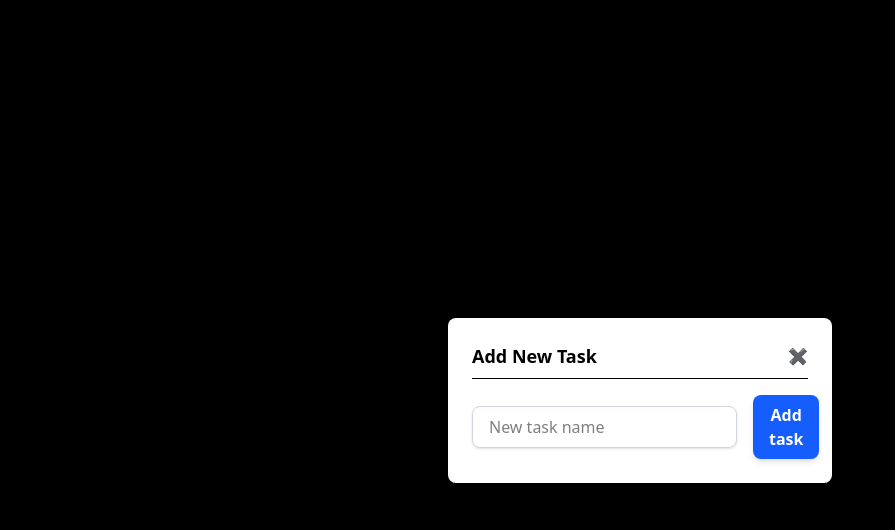
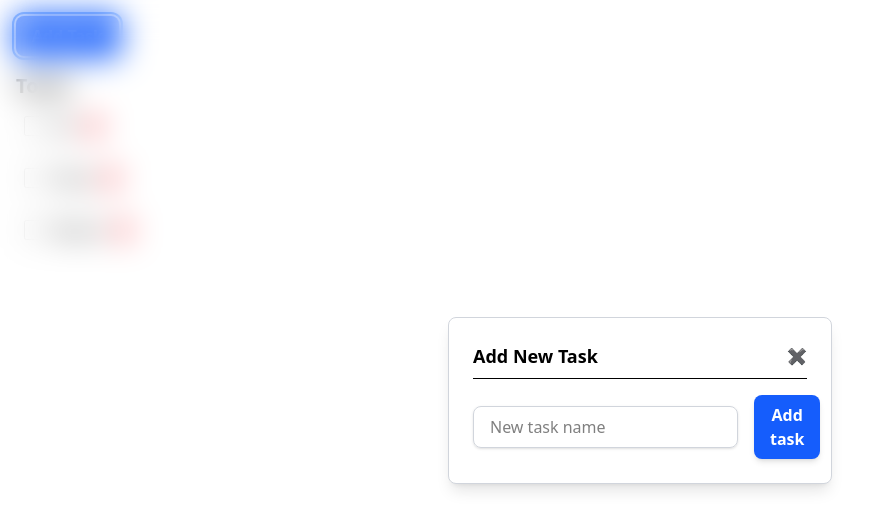
Before and after one commit to darryljamescruz/csc437-darryljamescruz, a React (Vite) app in the folder packages/labs-week5/: page / in a window 1280 px wide. Both pictures are taken after a click on the button "Add Task". Shown: the top 530 px of the page, without its empty margins (0-895 px from the left). Built offline with nearby package versions, Linux system fonts and the light colour scheme.

Commit message:
yay fixed styling - lab 13

```diff
--- a/packages/labs-week5/src/AddTaskForm.jsx
+++ b/packages/labs-week5/src/AddTaskForm.jsx
@@ -11,23 +11,24 @@ function AddTaskForm({ onNewTask }) {
       }
       onNewTask(taskName); // Call the parent function to add the new task
       setTaskName(""); // Clear the input field
-    }
+    };
 
     // Function to handle pressing Enter key
     const handleSubmit = (e) => {
       e.preventDefault();
       handleAddTask(); // Call the function to add the task
-    }
+    };
 
     return (
-      <form onSubmit={handleSubmit} className="flex items-center space-x-4">
+      <form onSubmit={handleSubmit} className="flex flex-col space-y-4">
+        {/* Task Input & Button Wrapper */}
         <div className="flex items-center space-x-4">
           <input
             type="text"
             value={taskName}
             onChange={(e) => setTaskName(e.target.value)} // Update state on input change
             placeholder="New task name"
-        className="px-4 py-2 border border-gray-300 rounded-lg shadow-sm focus:outline-none focus:ring-2 focus:ring-blue-500 focus:border-blue-500"
+            className="flex-1 px-4 py-2 border border-gray-300 rounded-lg shadow-sm focus:outline-none focus:ring-2 focus:ring-blue-500 focus:border-blue-500"
           />
           <button
             className="px-4 py-2 bg-blue-600 text-white font-semibold rounded-lg shadow-md hover:bg-blue-700 focus:outline-none focus:ring-2 focus:ring-blue-500 focus:ring-offset-2"
--- a/packages/labs-week5/src/Modal.jsx
+++ b/packages/labs-week5/src/Modal.jsx
@@ -13,12 +13,13 @@ function Modal({ isOpen, onCloseRequested, headerLabel, children }) {
 
     return (
         <div
-            className="fixed inset-0 flex justify-center items-center bg-black bg-opacity-30 backdrop-blur-md"
+            className="fixed inset-0 flex justify-center items-center bg-transparent backdrop-blur-lg"
             onClick={handleOverlayClick}
         >
             <div
                 ref={modalRef}
-                className="bg-white p-6 rounded-lg shadow-lg w-[90%] sm:w-[60%] md:w-[40%] lg:w-[30%] max-w-lg"
+                className="p-6 rounded-lg shadow-lg w-[90%] sm:w-[60%] md:w-[40%] lg:w-[30%] max-w-lg
+                bg-white bg-opacity-50 backdrop-blur-lg border border-gray-300"
             >
                 {/* Modal Header */}
                 <div className="flex justify-between items-center border-b pb-2">
```
Lines whose indentation alone changed are shown as unchanged.
